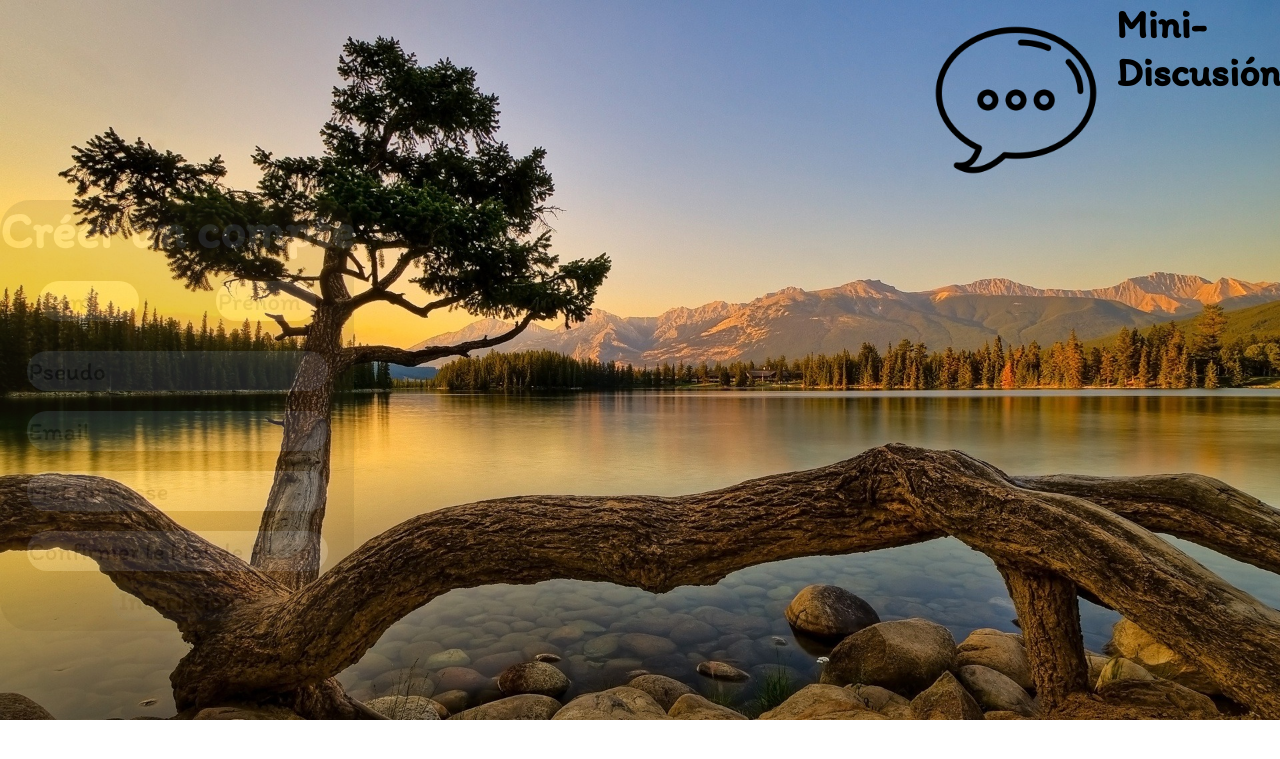
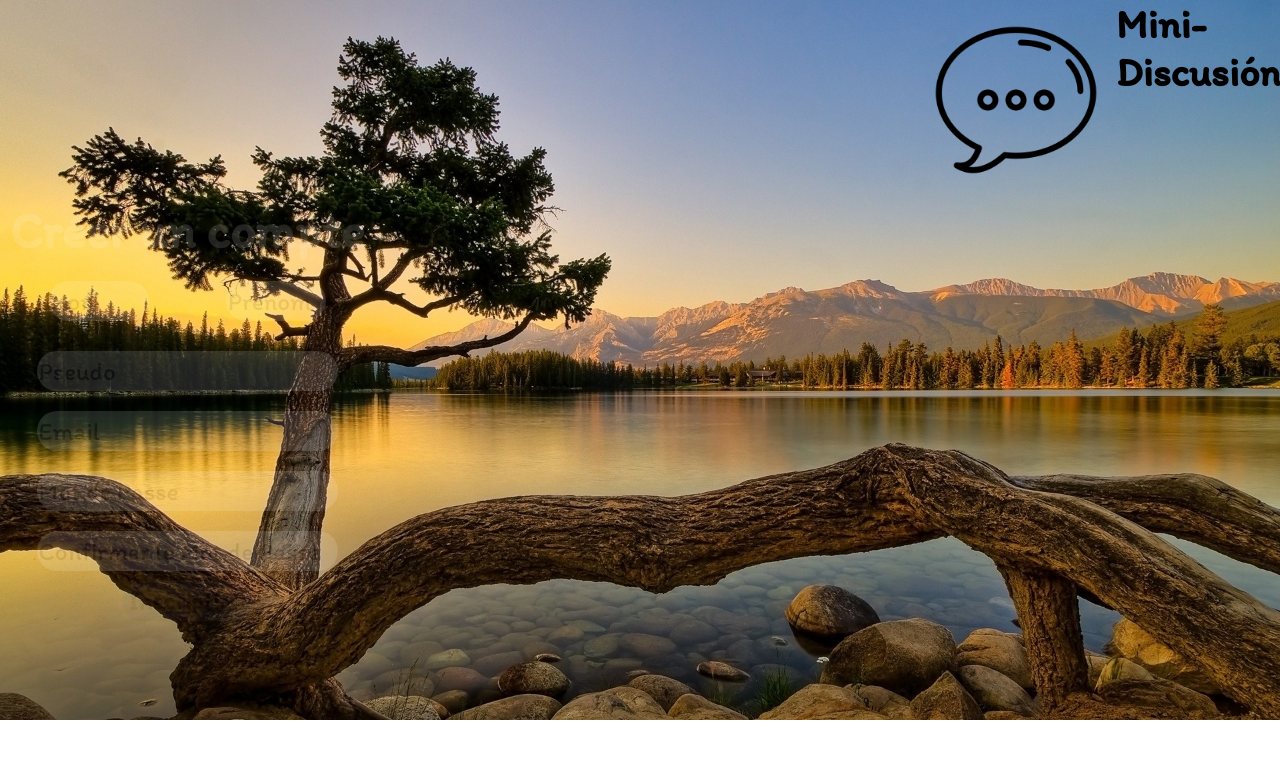
Before and after one commit to amarallilat/minidiscord, a PHP site: page / in a window 1280 px wide. Shown: the top 759 px of the page. Run offline with PHP 8.4, Linux system fonts and the light colour scheme.

Commit message:
tes modf envoiyer

```diff
--- a/css/index.css
+++ b/css/index.css
@@ -36,7 +36,7 @@ body {
     border-radius: 30px;
     height: fit-content;
     font-family: "Itim", cursive;
-    background-color: #6b5221;
+    margin-left: 10px;
 }
 
 p {
```
